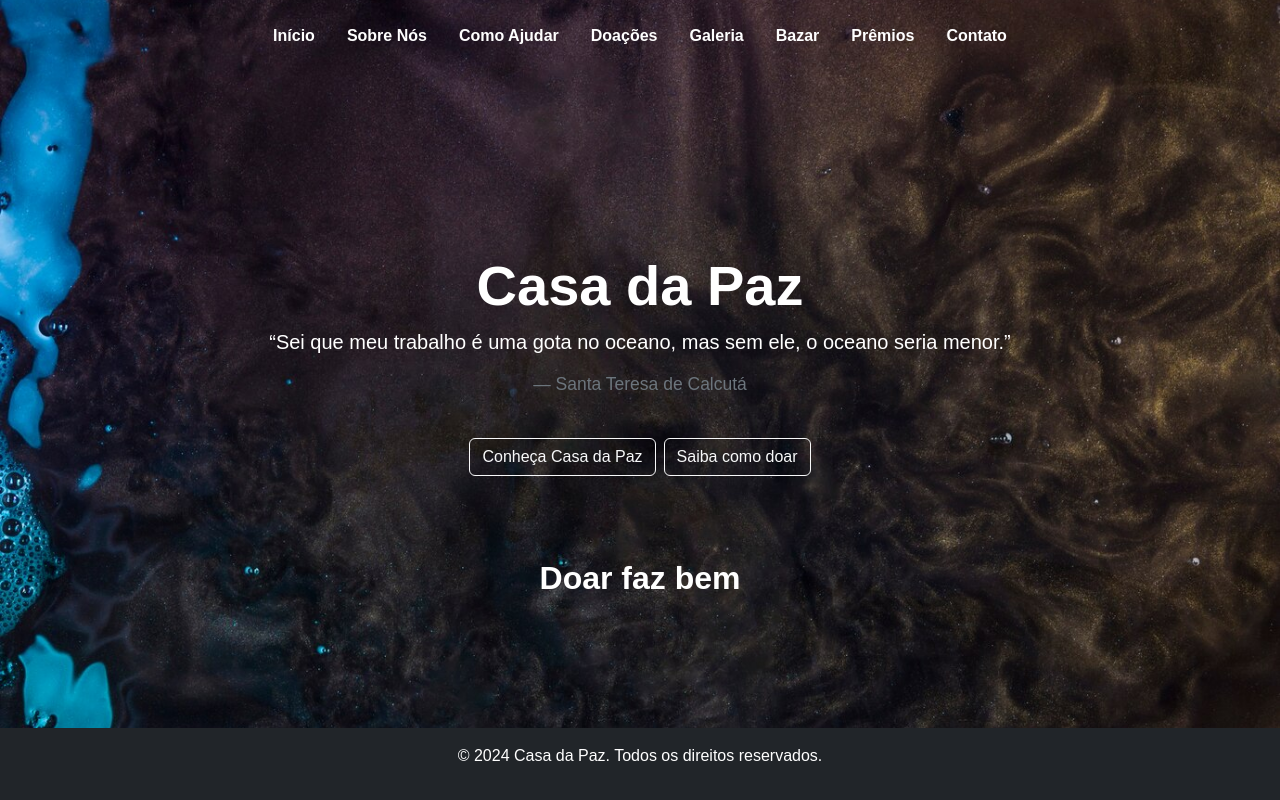
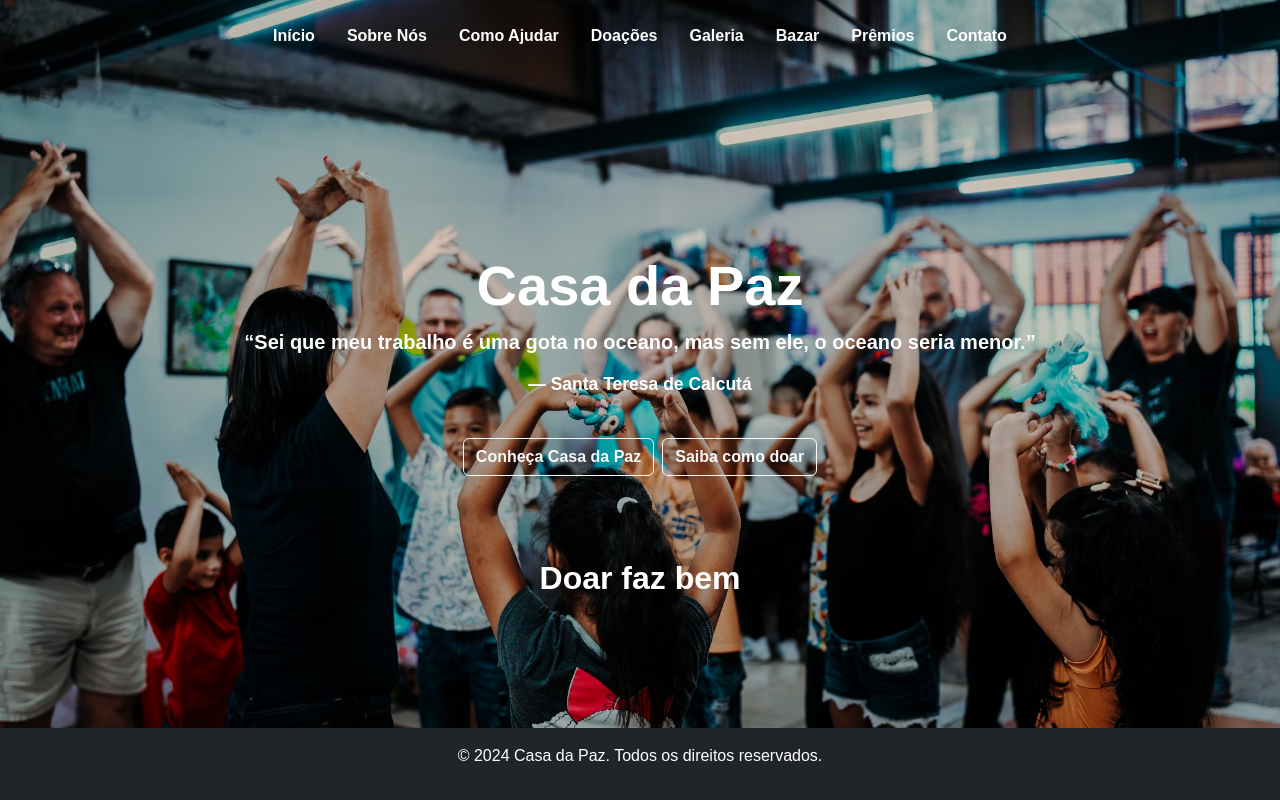
Before and after one commit to Ryan1590/sitecasadapaz, a Next.js app: page / in a window 1280 px wide. Built offline with nearby package versions, Linux system fonts and the light colour scheme.

Commit message:
ajuste imagem de fundo

```diff
--- a/app/globals.css
+++ b/app/globals.css
@@ -18,7 +18,7 @@
   color: var(--foreground);
   background: var(--background);
   font-family: Arial, Helvetica, sans-serif;
-  background-image: url('/img/background.jpg'); /* Remova '/public' */
+  background-image: url('/img/ImgHome.png');
   background-size: cover;
   background-position: center;
   background-repeat: no-repeat;
@@ -109,7 +109,7 @@
 }
 
 
-/*animação motinha*/
+/*animação pomba*/
 .animation-container {
   position: absolute;
   top: 50%;
--- a/app/page.tsx
+++ b/app/page.tsx
@@ -104,18 +104,18 @@ const Home = () => {
         )}
 
         <h1 id="title" className="display-4 fw-bold fade-in">Casa da Paz</h1>
-        <blockquote className="blockquote text-center">
+        <blockquote className="blockquote text-center fw-bold">
           <p className="mb-0">“Sei que meu trabalho é uma gota no oceano, mas sem ele, o oceano seria menor.”</p>
           <br />
-          <p className="blockquote-footer">Santa Teresa de Calcutá</p>
+          <p className="blockquote-footer text-white">Santa Teresa de Calcutá</p>
         </blockquote>
 
         <div className="mt-4">
           <Link href="/pages/Sobre">
-            <button className="btn btn-outline-light me-2 btn-hover">Conheça Casa da Paz</button>
+            <button className="btn btn-outline-light me-2 btn-hover fw-bold">Conheça Casa da Paz</button>
           </Link>
           <Link href="/pages/Doacao">
-            <button className="btn btn-outline-light btn-hover">Saiba como doar</button>
+            <button className="btn btn-outline-light btn-hover fw-bold">Saiba como doar</button>
           </Link>
         </div>
 
```
Also changed, not shown: public/img/ImgHome.png (added), public/img/background.jpg (deleted).
